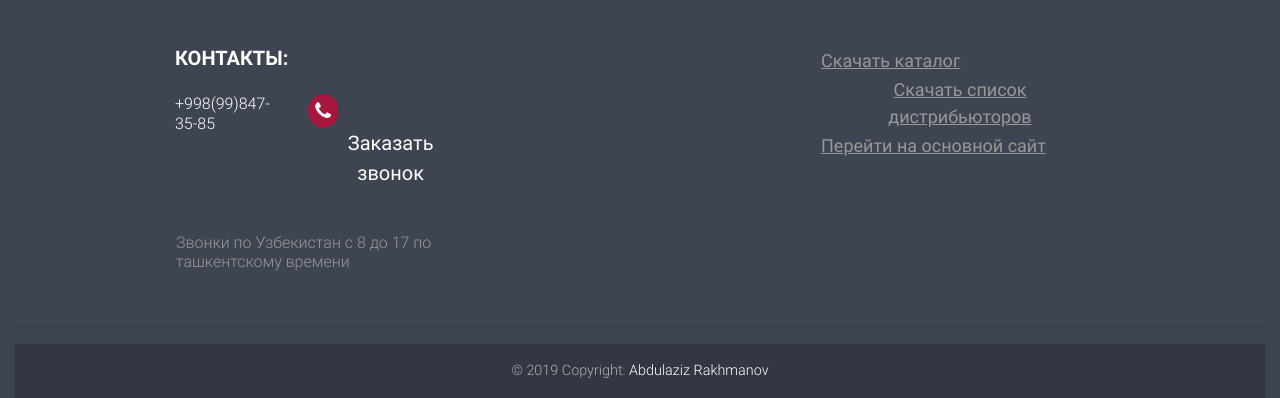
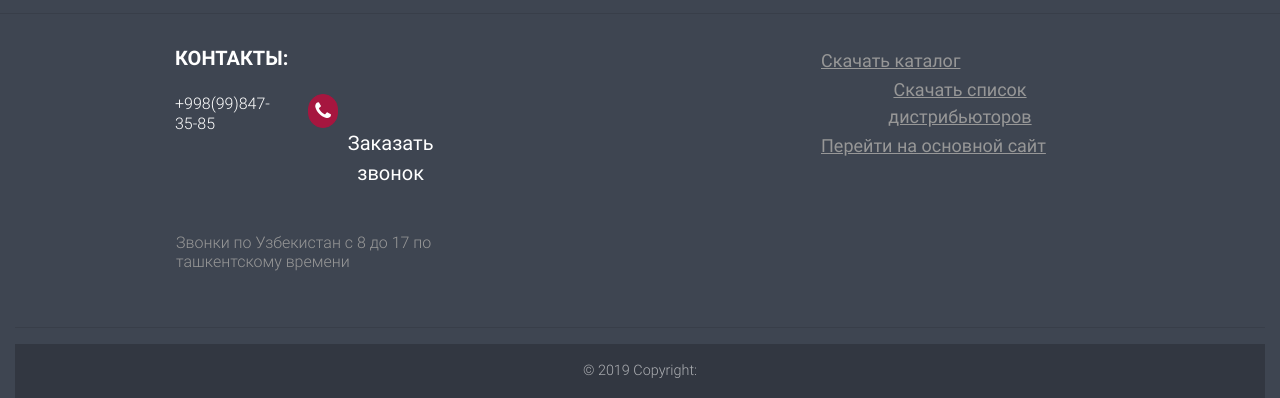
Before and after one commit to bulkipro/Abdulaziz1640.github.io, a plain HTML site: page index.html in a window 1280 px wide. Shown: the part 6398-6796 px from the top of the page. Drawn offline with Linux system fonts and the light colour scheme; some packages are replaced by stand-ins of ours.

Commit message:
Update index.html

```diff
--- a/index.html
+++ b/index.html
@@ -624,7 +624,7 @@
 
               <!-- Copyright -->
               <div class="footer-copyright text-center py-3">© 2019 Copyright:
-                <a href="https://mdbootstrap.com/education/bootstrap/"> Abdulaziz Rakhmanov</a>
+                <a href="https://mdbootstrap.com/education/bootstrap/"> </a>
               </div>
               <!-- Copyright -->
 
```
